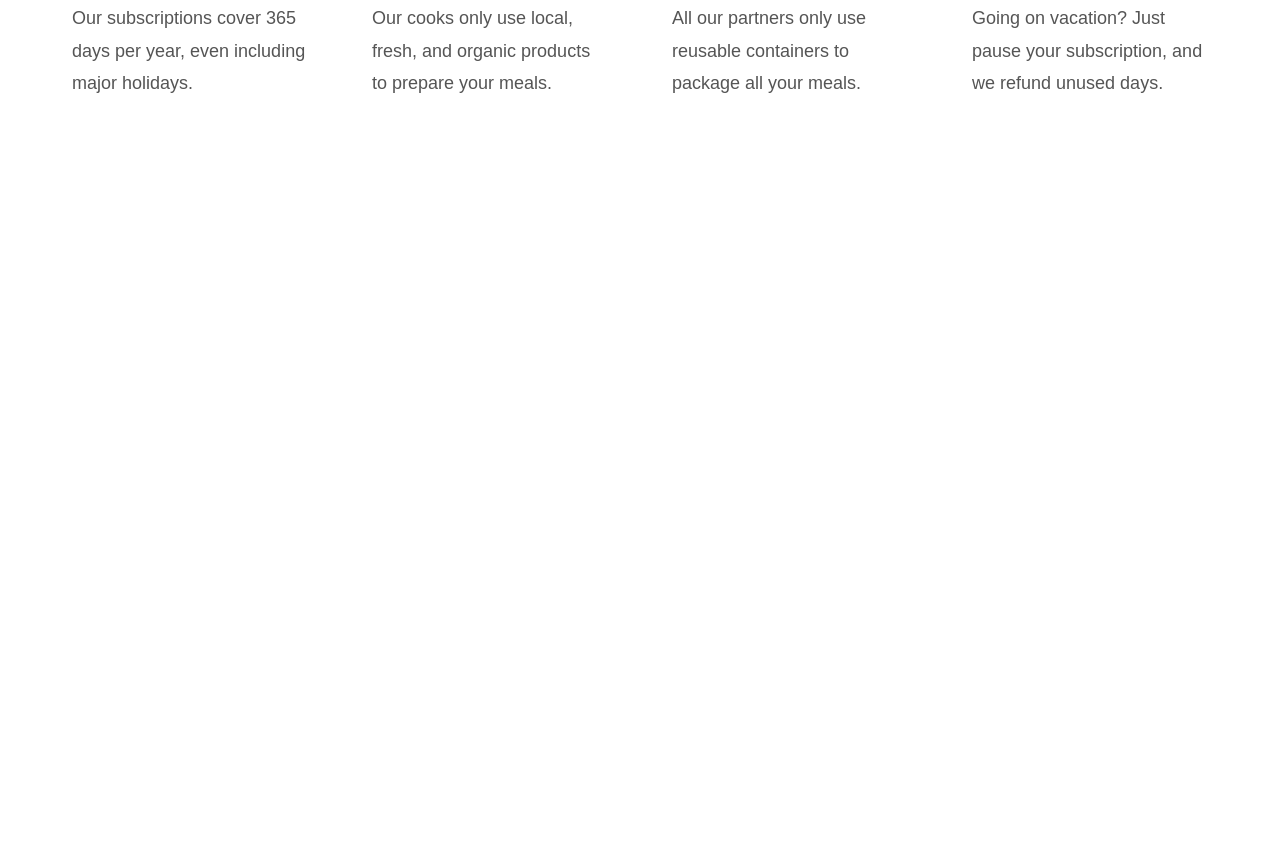
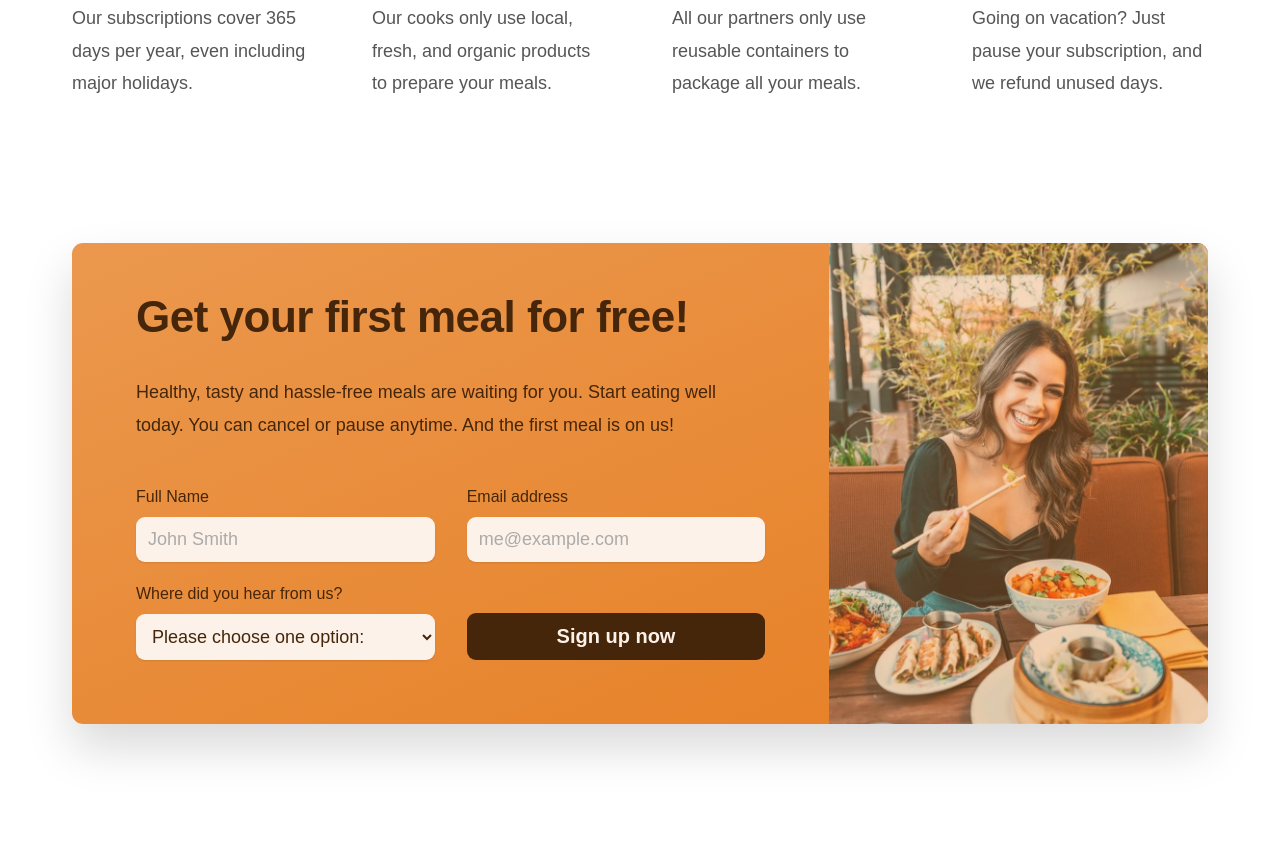
Before and after one commit to MichaelFrieze/omnifood, a plain HTML site: page index.html in a window 1280 px wide. Shown: the part 5640-6492 px from the top of the page. Before the commit the page ends 5835 px from the top, so only its background shows below. Drawn offline with Linux system fonts and the light colour scheme.

Commit message:
added call-to-action section and styling

```diff
--- a/css/style.css
+++ b/css/style.css
@@ -462,3 +462,90 @@
   font-size: 1.8rem;
   line-height: 1.8;
 }
+
+/**************************/
+/* CTA SECTION */
+/**************************/
+
+.section-cta {
+  /* top / right / bottom / left */
+  /* padding: 9.6rem 0 12.8rem 0; */
+
+  /* top / horizontal / left */
+  padding: 4.8rem 0 12.8rem;
+}
+
+.cta {
+  display: grid;
+  grid-template-columns: 2fr 1fr;
+  /* background-color: #e67e22; */
+  box-shadow: 0 2.4rem 4.8rem rgba(0, 0, 0, 0.15);
+  border-radius: 11px;
+
+  background-image: linear-gradient(to right bottom, #eb984e, #e67e22);
+  overflow: hidden;
+}
+
+.cta-text-box {
+  padding: 4.8rem 6.4rem 6.4rem 6.4rem;
+  color: #45260a;
+}
+
+.cta .heading-secondary {
+  /* color: #45260a; */
+  color: inherit;
+  margin-bottom: 3.2rem;
+}
+
+.cta-text {
+  font-size: 1.8rem;
+  line-height: 1.8;
+  margin-bottom: 4.8rem;
+}
+
+.cta-img-box {
+  background-image: linear-gradient(
+      to right bottom,
+      rgba(235, 151, 78, 0.35),
+      rgba(230, 125, 34, 0.35)
+    ),
+    url('../img/eating.jpg');
+  background-size: cover;
+  background-position: center;
+}
+
+.cta-form {
+  display: grid;
+  grid-template-columns: 1fr 1fr;
+  column-gap: 3.2rem;
+  row-gap: 2.4rem;
+}
+
+.cta-form label {
+  display: block;
+  font-size: 1.6rem;
+  font-weight: 500;
+  margin-bottom: 1.2rem;
+}
+
+.cta-form input,
+.cta-form select {
+  width: 100%;
+  padding: 1.2rem;
+  font-size: 1.8rem;
+  font-family: inherit;
+  color: inherit;
+  border: none;
+  background-color: #fdf2e9;
+  border-radius: 9px;
+  box-shadow: 0 1px 2px rgba(0, 0, 0, 0.1);
+}
+
+.cta-form input::placeholder {
+  color: #aaa;
+}
+
+.cta *:focus {
+  outline: none;
+  box-shadow: 0 0 0 0.8rem rgba(253, 242, 233, 0.5);
+}
--- a/index.html
+++ b/index.html
@@ -534,6 +534,65 @@
           </div>
         </div>
       </section>
+
+      <section class="section-cta">
+        <div class="container">
+          <div class="cta">
+            <div class="cta-text-box">
+              <h2 class="heading-secondary">Get your first meal for free!</h2>
+              <p class="cta-text">
+                Healthy, tasty and hassle-free meals are waiting for you. Start
+                eating well today. You can cancel or pause anytime. And the
+                first meal is on us!
+              </p>
+
+              <form class="cta-form" action="#">
+                <div>
+                  <label for="full-name">Full Name</label>
+                  <input
+                    id="full-name"
+                    type="text"
+                    placeholder="John Smith"
+                    required
+                  />
+                </div>
+
+                <div>
+                  <label for="email">Email address</label>
+                  <input
+                    id="email"
+                    type="email"
+                    placeholder="me@example.com"
+                    required
+                  />
+                </div>
+
+                <div>
+                  <label for="select-where">Where did you hear from us?</label>
+                  <select id="select-where" required>
+                    <option value="">Please choose one option:</option>
+                    <option value="friends">Friends and family</option>
+                    <option value="youtube">YouTube video</option>
+                    <option value="podcast">Podcast</option>
+                    <option value="ad">Facebook ad</option>
+                    <option value="others">Others</option>
+                  </select>
+                </div>
+
+                <button class="btn btn--form">Sign up now</button>
+
+                <!-- <input type="checkbox" />
+                <input type="number" /> -->
+              </form>
+            </div>
+            <div
+              class="cta-img-box"
+              role="img"
+              aria-label="Woman enjoying food"
+            ></div>
+          </div>
+        </div>
+      </section>
     </main>
   </body>
 </html>
```
